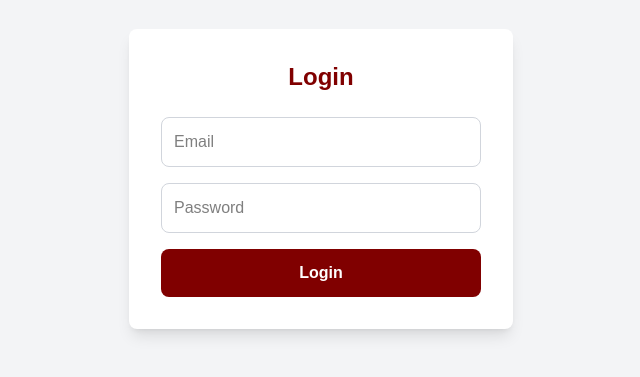
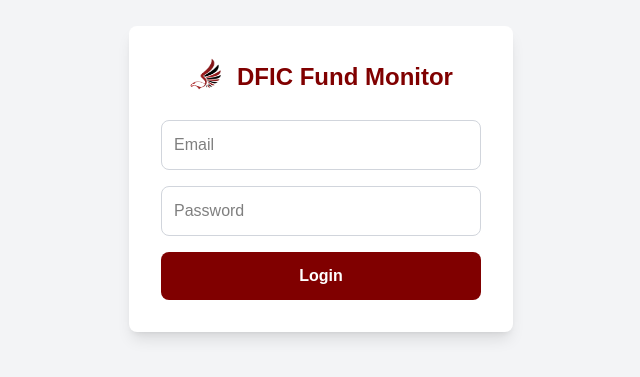
Before and after one commit to DFIC-Quant-Fund/Fund-Monitor-Web, a Next.js app: page /login in a window 1280 px wide. Shown: the part 221-598 px from the top of the page, without its empty margins (319-959 px from the left). Built offline with nearby package versions, Linux system fonts and the light colour scheme.

Commit message:
add logo to login screen

```diff
--- a/src/app/login/page.tsx
+++ b/src/app/login/page.tsx
@@ -23,7 +23,10 @@ export default function Login() {
     return (
         <div className="min-h-screen flex items-center justify-center bg-gray-100">
             <div className="bg-white p-8 rounded-lg shadow-lg w-96">
-                <h2 className="text-2xl font-bold mb-6 text-center text-[#800000]">Login</h2>
+                <div className="flex items-center justify-center mb-6">
+                    <img src="/dfic-logo-no-text.png" alt="DFIC Logo" className="h-8 w-8 mr-4 mb-1.5" />
+                    <h2 className="text-2xl font-bold text-center text-[#800000]">DFIC Fund Monitor</h2>
+                </div>
                 <form onSubmit={handleLogin} className="space-y-4" autoComplete="on">
                     <input
                         type="email"
```
Also changed, not shown: public/dfic-logo-no-text.png (added), public/dfic-logo-original.png (added).
